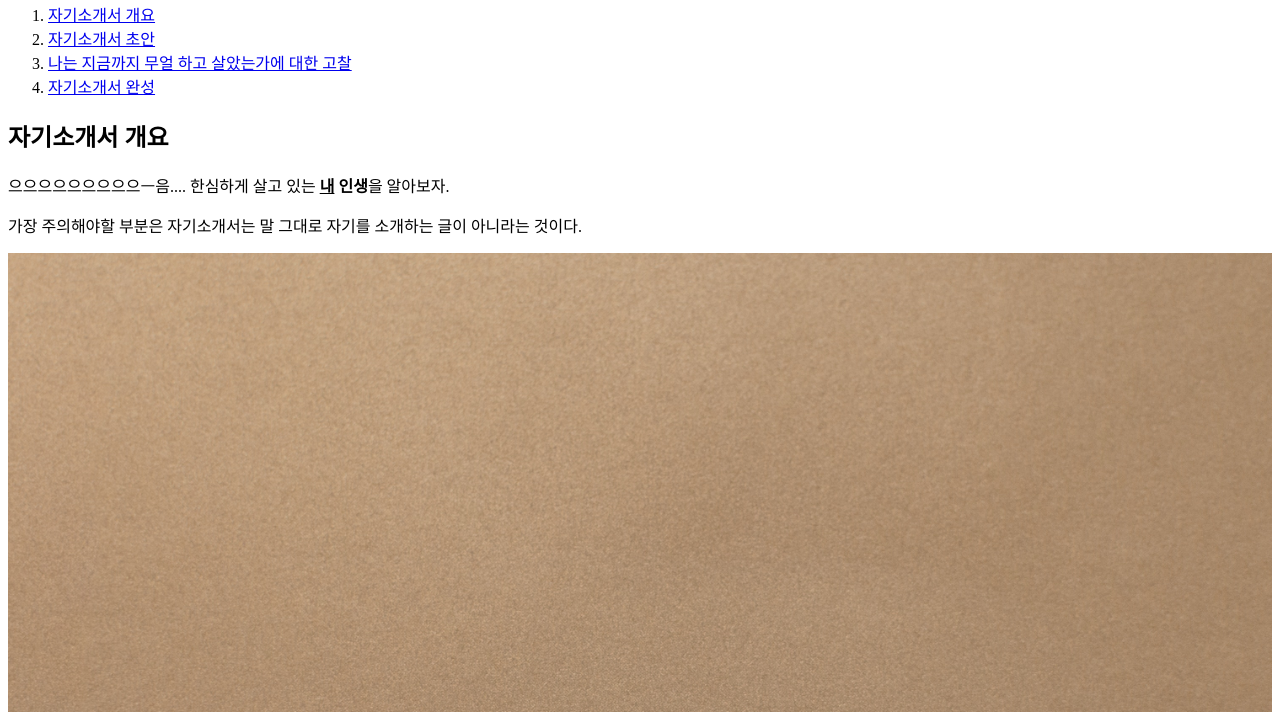
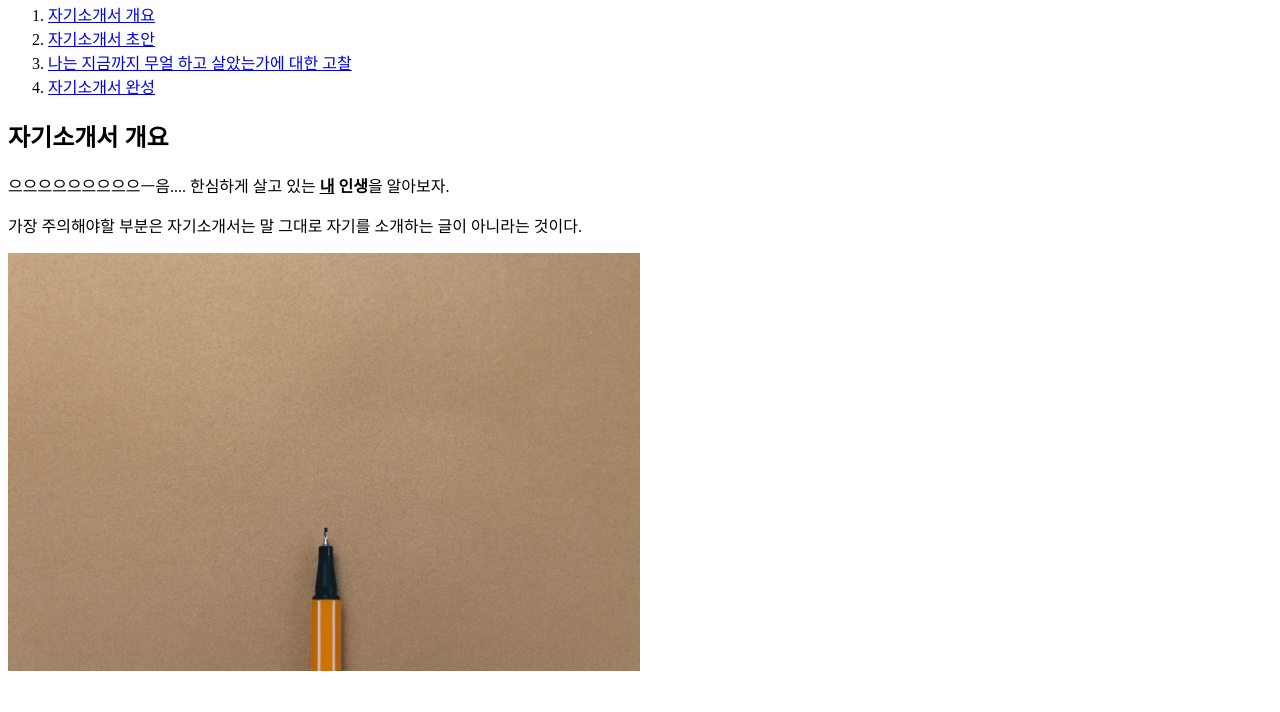
Before and after one commit to enwhajae/walalala, a plain HTML site: page 1.html in a window 1280 px wide. Shown: the part 87-799 px from the top of the page. Drawn offline with Linux system fonts and the light colour scheme.

Commit message:
이미지 수정

```diff
--- a/1.html
+++ b/1.html
@@ -14,7 +14,7 @@
 <h2>자기소개서 개요</h2>
 으으으으으으으으으ㅡ음.... 한심하게 살고 있는 <strong><u>내</u> 인생</strong>을 알아보자.
 <p>가장 주의해야할 부분은 자기소개서는 말 그대로 자기를 소개하는 글이 아니라는 것이다.</p>
-<img src="paper.jpg" width=100%>
+<img src="paper.jpg" width=50%>
 <p style="margin-top:40px">자기소개서의 진정한 본질은 상대에게 "이러이러하므로 내가 이 학교/직장/직무에 가장 어울리는 인재이니까, 나를 뽑으세요" 라는 메세지를 전달하는 일종의 자기광고문이라고 보는 게 좋다. 이 때문에 적절한 레벨의 왜곡이나 확장 등이 거의 필수적으로 들어갈 수 밖에 없기 때문에 사실상 소설을 쓰는 것이나 다름없다는 의미로 자소서가 아닌 자소설이라고 부르기도 한다(...).
 스펙으로 우선 서류를 통과했다면 나머지는 인상과 말발로 이뤄지는 면접으로 승부를 내어야 하는데, 여기서 자기소개서는 면접관이 지원자에게 직무 관련 질문을 던지는데 쓰는 중요한 도구가 된다. 애매하고 추상적인 표현은 절대적으로 자제하되, 적은 경험이라도 풍부한 의미를 끄집어내서 해당 직군과의 연결성을 강조하는 것은 기본 중의 기본.
 스토리텔링 능력이 필요한데, 이를 위한 소재를 얻기 위해서는 자신의 삶을 돌이켜보는 과정이 매우 중요하다. 자신이 무얼 원하는지, 무엇을 잘하는지는 구직자 자신이 그동안 살아온 삶이 이야기해 주기 때문이다. 그리고 그것들을 순서대로 나열해 봄으로써 내가 앞으로 어떻게 살 것인가 하는 나름의 비전을 설계해 보면서 나만의 자기소개서의 기본 틀을 만들어낼 수 있다.
```
